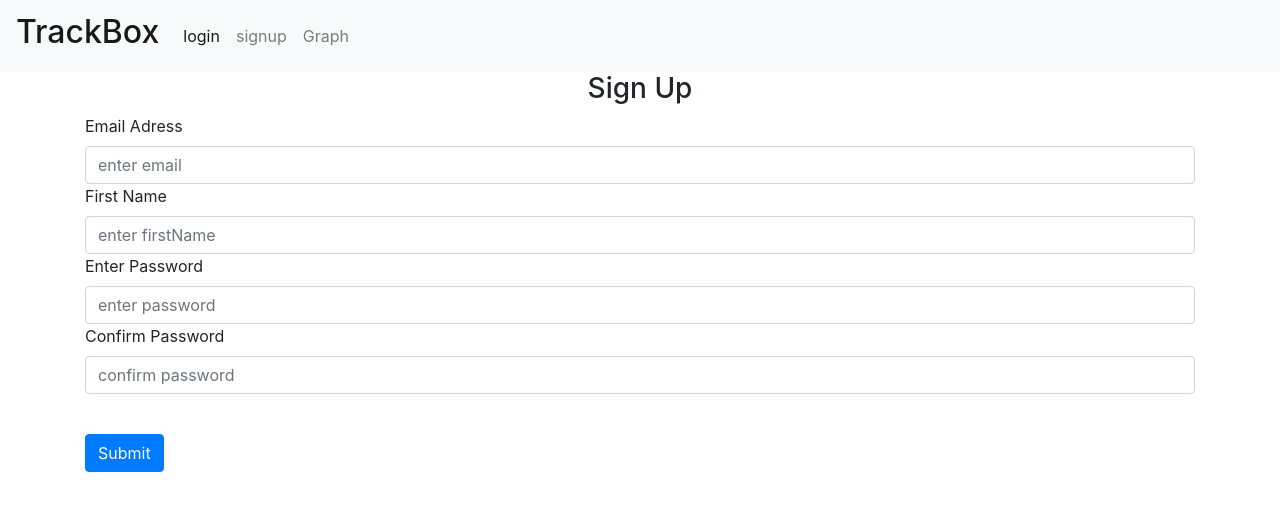
After one commit to Croustiii/flastTutorial, a Flask app: page /signup in a window 1280 px wide. The commit adds this page. Shown: the top 511 px of the page. Run offline with Flask 2, Linux system fonts and the light colour scheme.

Commit message:
adding routes + graph lib

```diff
--- a/main.py
+++ b/main.py
@@ -3,4 +3,5 @@ from website import create_app
 app = create_app()
 
 if __name__ == '__main__':
+
     app.run(debug=True)
--- /dev/null
+++ b/website/static/index.js
@@ -0,0 +1,3 @@
+function toto (){
+    alert("salut toi !!")
+}
--- a/website/templates/base.html
+++ b/website/templates/base.html
@@ -5,29 +5,76 @@
         <meta http-equiv="X-UA-Compatible" content="IE=edge">
         <meta name="viewport" content="width=device-width, initial-scale=1.0">
 
-    <link href="https://cdn.jsdelivr.net/npm/bootstrap@5.1.1/dist/css/bootstrap.min.css" rel="stylesheet" integrity="sha384-F3w7mX95PdgyTmZZMECAngseQB83DfGTowi0iMjiWaeVhAn4FJkqJByhZMI3AhiU" crossorigin="anonymous">
+        <!-- Bootstrap CSS -->
+        <link rel="stylesheet" href="https://cdn.jsdelivr.net/npm/bootstrap@4.6.0/dist/css/bootstrap.min.css" integrity="sha384-B0vP5xmATw1+K9KRQjQERJvTumQW0nPEzvF6L/Z6nronJ3oUOFUFpCjEUQouq2+l" crossorigin="anonymous">
+        <script src="https://cdn.jsdelivr.net/npm/chart.js"></script>
+        <script
+            type="text/javascript"
+            src="{{ url_for('static', filename = 'index.js') }}">
+        </script>
 
         <title> {% block title %} Home {% endblock %}</title>
     </head>
     <body>
-    <nav class="navbar navbar-expand-lg navbar-dark bg-dark">
-        <button
-            class="navbar-toggle"
-            type="button"
-            data-toggle="collapse"
-            data-target="#navbar">
+
+        <nav class="navbar navbar-expand-lg navbar-light bg-light">
+            <button class="navbar-toggler" type="button" data-toggle="collapse" data-target="#navbarTogglerDemo01" aria-controls="navbarTogglerDemo01" aria-expanded="false" aria-label="Toggle navigation">
             <span class="navbar-toggler-icon"></span>
             </button>
-        <div class="collapse navbar-collapse" id="navbar">
-            <div class="navbar-nav">
-                <a class="nav-item nav-link" id="login" href="login">login</a>
-                <a class="nav-item nav-link" id="login" href="login">signup</a>
-            </div>
+            <div class="collapse navbar-collapse" id="navbarTogglerDemo01">
+            <a class="navbar-brand" href="/"><h2>TrackBox</h2></a>
+            <ul class="navbar-nav mr-auto mt-2 mt-lg-0">
+                <li class="nav-item active">
+                <a class="nav-link" href="login">login <span class="sr-only">(current)</span></a>
+                </li>
+                <li class="nav-item">
+                <a class="nav-link" href="signup">signup</a>
+                </li>
+                <li class="nav-item">
+                    <a class="nav-link" href="graph">Graph</a>
+                </li>
             </div>
         </nav>
 
+        {% with messages = get_flashed_messages(with_categories=true) %}
 
-    <script src="https://cdn.jsdelivr.net/npm/bootstrap@5.1.1/dist/js/bootstrap.bundle.min.js" integrity="sha384-/bQdsTh/da6pkI1MST/rWKFNjaCP5gBSY4sEBT38Q/9RBh9AH40zEOg7Hlq2THRZ" crossorigin="anonymous"></script>
+            {% if messages %}
+
+                {% for category, message in messages %}
+
+                    {% if category == 'error' %}
+                    <div class="alert alert-danger alter-dismissable fade show" role="alert">
+                        {{message}}
+                        <button type="button" class="close" data-dismiss="alert">
+                            <span aria-hidden="true">&times;</span>
+                        </button>
+                    </div>
+
+                    {% else %}
+                    <div class="alert alert-success alter-dismissable fade show" role="alert">
+                        {{message}}
+                        <button type="button" class="close" data-dismiss="alert">
+                            <span aria-hidden="true"> &times;</span>
+                        </button>
+                    </div>
+                    {% endif %}
+
+                {% endfor %}
+
+            {% endif %}
+
+        {% endwith %}
+
+
+        <div class="container">
+            {% block content %} {% endblock %}
+        </div>
+
+
+        <!-- BootStrap scripts -->
+        <script src="https://code.jquery.com/jquery-3.5.1.slim.min.js" integrity="sha384-DfXdz2htPH0lsSSs5nCTpuj/zy4C+OGpamoFVy38MVBnE+IbbVYUew+OrCXaRkfj" crossorigin="anonymous"></script>
+        <script src="https://cdn.jsdelivr.net/npm/bootstrap@4.6.0/dist/js/bootstrap.bundle.min.js" integrity="sha384-Piv4xVNRyMGpqkS2by6br4gNJ7DXjqk09RmUpJ8jgGtD7zP9yug3goQfGII0yAns" crossorigin="anonymous"></script>
+
 
     </body>
 </html>
--- a/website/templates/home.html
+++ b/website/templates/home.html
@@ -1,3 +1,3 @@
-{ % extends "base.html" %}
-
-{ % block title %} changed { % endblock title %}
+{% extends "base.html" %}
+{% block title %}Home{% endblock %}
+{% block content %} <h1>This is the Home page !!</h1> {% endblock %}
--- /dev/null
+++ b/website/templates/signup.html
@@ -0,0 +1,53 @@
+{% extends "base.html" %}
+
+{% block title %}
+Sign Up
+{% endblock %}
+
+{% block content %}
+
+<form method="POST">
+    <h3 align="center">Sign Up</h3>
+    <div class="form-group">
+        <label for="email">Email Adress</label>
+        <input
+            type="email"
+            class="form-control"
+            id="email"
+            name="email"
+            placeholder="enter email"
+        />
+        <label for="firstName">First Name</label>
+        <input
+        type="text"
+        class="form-control"
+        id="firstName"
+        name="firstName"
+        placeholder="enter firstName"
+        />
+
+        <label for="password1">Enter Password</label>
+        <input
+        type="password"
+        class="form-control"
+        id="password1"
+        name="password1"
+        placeholder="enter password"
+        />
+
+        <label for="password2">Confirm Password</label>
+        <input
+        type="password"
+        class="form-control"
+        id="password2"
+        name="password2"
+        placeholder="confirm password"
+        />
+
+
+
+    </div>
+    <br/>
+    <button type="submit" class="btn btn-primary"> Submit</button>
+</form>
+{% endblock %}
--- a/website/views.py
+++ b/website/views.py
@@ -1,7 +1,61 @@
-from flask import Blueprint, render_template
+from flask import Blueprint, render_template, request, flash
 
 views = Blueprint('views', __name__)
 
 @views.route('/')
 def home():
-    return render_template("base.html")
+    return render_template("home.html", author = "toto")
+
+
+
+@views.route('/login', methods=['GET','POST'])
+def login():
+    return render_template("login.html", text ="testing")
+
+
+
+@views.route('/signup', methods=['GET','POST'])
+def signup():
+
+    # data = request.form
+    # print(data)
+
+    if request.method == 'POST':
+        email = request.form.get('email')
+        firstname = request.form.get('firstName')
+        password1 = request.form.get('password1')
+        password2 = request.form.get('password2')
+
+        if len(email) < 4:
+            flash('email must be greater than 4 characters', category='error')
+        elif len(firstname) < 2:
+            flash('firstname must be greater than 2 characters', category='error')
+        elif password1 != password2:
+            flash('password don\'t match', category='error')
+        elif len(password1) < 7 :
+            flash('password must be greater than 7 characters', category='error')
+        else :
+            #add user to DB
+            flash('Account Created', category='success')
+
+    return render_template("signup.html")
+
+
+
+@views.route('/graph', methods=['GET','POST'])
+def graph():
+
+    data = [
+        ("01-01-2020", 1594),
+        ("02-01-2020", 1679),
+        ("03-01-2020", 1613),
+        ("04-01-2020", 1651),
+        ("05-01-2020", 1600),
+        ("05-01-2120", 1600)
+    ]
+
+    labels = [row[0] for row in data]
+    values = [row[1] for row in data]
+
+
+    return render_template("graph.html", labels = labels, values = values)
```
Also changed, not shown: website/__init__.py (+9 -0 lines), website/models.py (+19 -0 lines), website/templates/graph.html (added, +35 -0 lines), website/templates/login.html (added, +38 -0 lines). Lines whose indentation alone changed are shown as unchanged.
